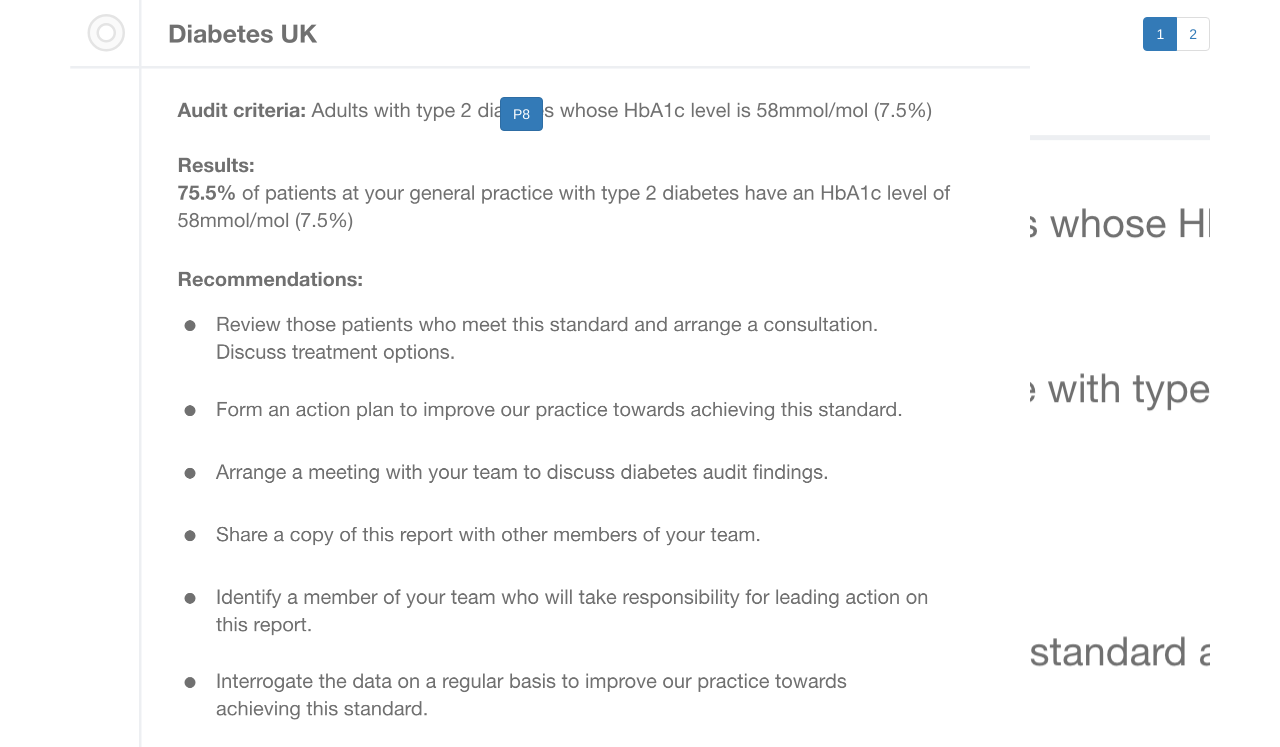
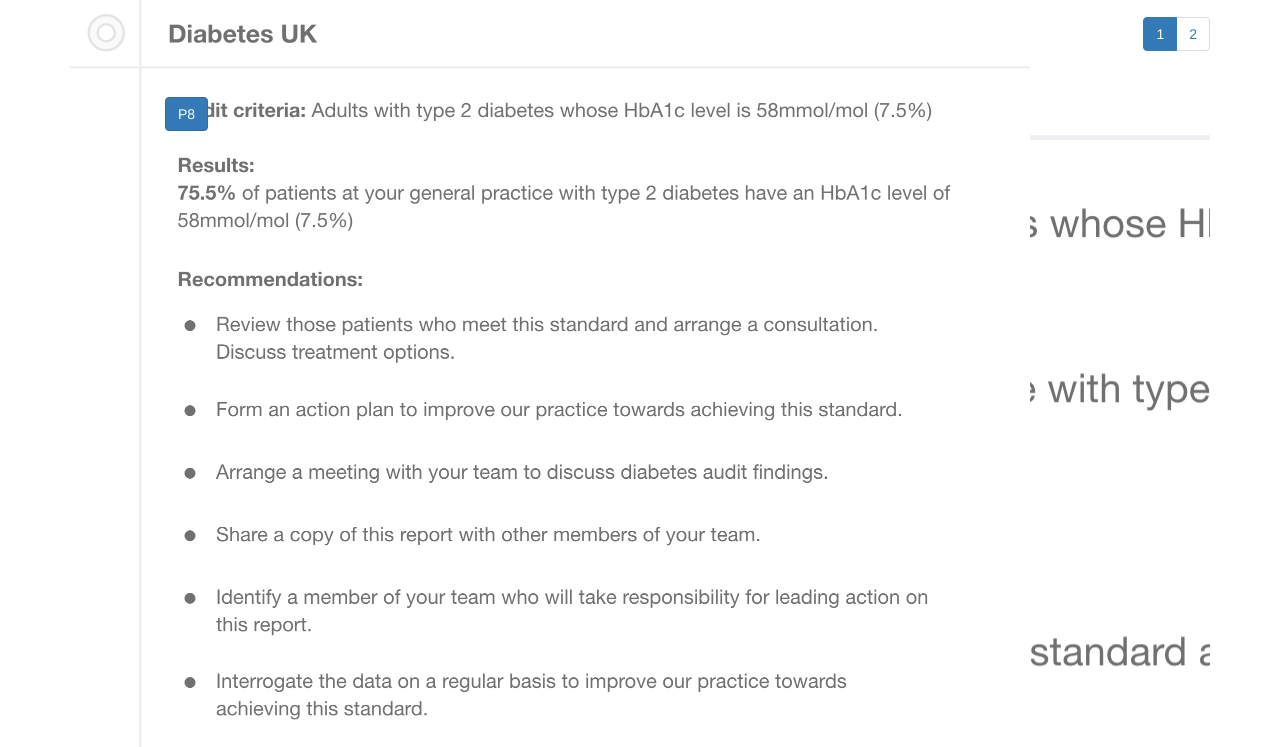
Before and after one commit to ENACT-UCD/enact-ucd.github.io, a plain HTML site: page 2A.html in a window 1280 px wide. Shown: the part 53-800 px from the top of the page. Drawn offline with Linux system fonts and the light colour scheme; files whose address does not match are found by name.

Commit message:
positioning

```diff
--- a/2A.html
+++ b/2A.html
@@ -46,7 +46,7 @@
   <section class="set-1" id="hero">
 	  <img src="images/2A.png" alt="Mod 2a"  style="width:960px">
 		<button type="button" class="btn btn-primary" data-toggle="modal" data-target="#exampleModalCenter"
-			style="position:absolute;left:500px;top:150px">
+			style="position:absolute;left:165px;top:150px">
 		P8
 		</button>
   </section>
```
